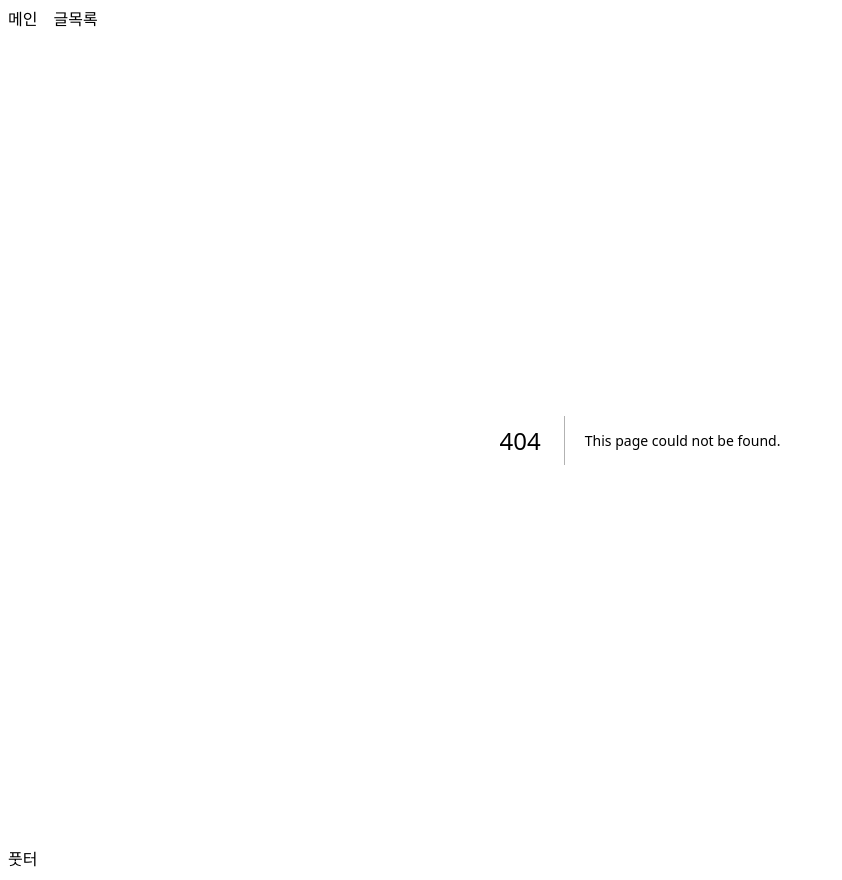
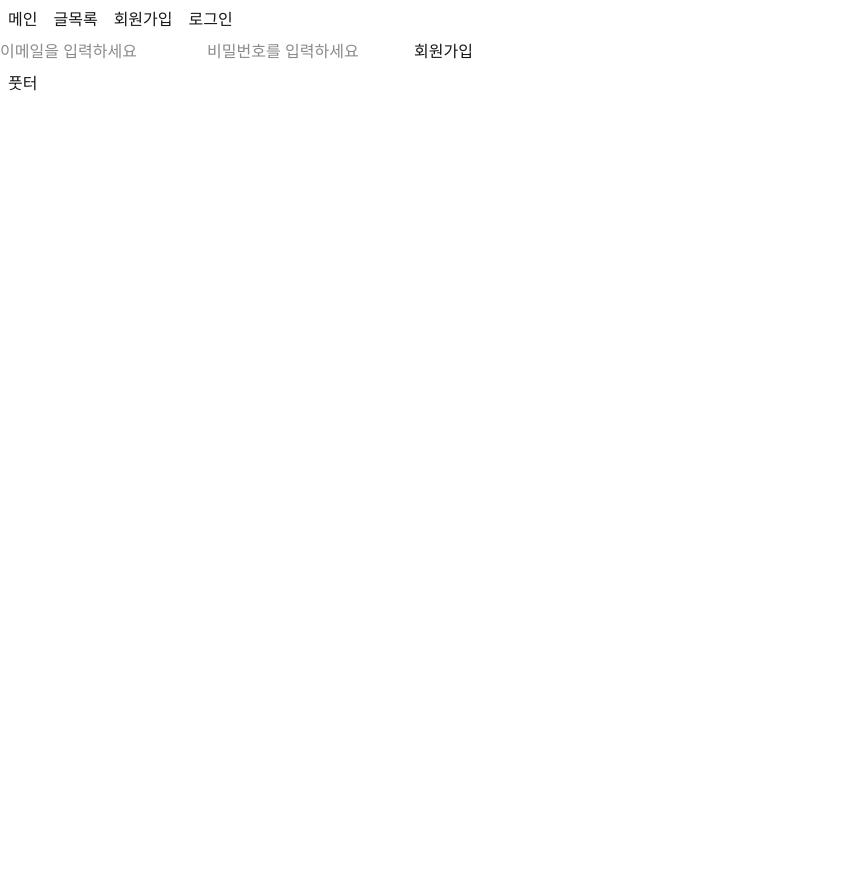
Before and after one commit to predevho/nextjs, a Next.js app: page /signup in a window 1280 px wide. Before the commit this address had no page. Shown: the whole page, without its empty margins (0-842 px from the left). After the commit the page ends 800 px from the top, so only its background shows below. Built offline with nearby package versions, Linux system fonts and the light colour scheme.

Commit message:
로그인 UI 등록 및 이벤트 발생 구현

```diff
--- /dev/null
+++ b/src/app/components/Nav.tsx
@@ -0,0 +1,20 @@
+import Link from 'next/link'
+
+export default function Nav() {
+  return (
+    <nav className="flex">
+      <Link href="/" className="p-2 rounded hover:bg-gray-200">
+        메인
+      </Link>
+      <Link href="/posts" className="p-2 rounded hover:bg-gray-200">
+        글목록
+      </Link>
+      <Link href="/signup" className="p-2 rounded hover:bg-gray-200">
+        회원가입
+      </Link>
+      <Link href="/signin" className="p-2 rounded hover:bg-gray-200">
+        로그인
+      </Link>
+    </nav>
+  )
+}
--- a/src/app/layout.tsx
+++ b/src/app/layout.tsx
@@ -1,6 +1,6 @@
 import type { Metadata } from 'next'
 import { Geist, Geist_Mono } from 'next/font/google'
-import Link from 'next/link'
+import Nav from './components/Nav'
 import './globals.css'
 
 const geistSans = Geist({
@@ -30,14 +30,7 @@ export default function RootLayout({
     >
       <body>
         <header>
-          <nav className="flex">
-            <Link href="/" className="p-2 rounded hover:bg-gray-200">
-              메인
-            </Link>
-            <Link href="/posts" className="p-2 rounded hover:bg-gray-200">
-              글목록
-            </Link>
-          </nav>
+          <Nav />
         </header>
         {children}
         <footer className="p-2">풋터</footer>
--- /dev/null
+++ b/src/app/signup/page.tsx
@@ -0,0 +1,32 @@
+'use client'
+import { useState } from 'react'
+
+export default function SignUp() {
+  const [email, setEmail] = useState('')
+  const [password, setPassword] = useState('')
+
+  const handleOnSubmit = (e: React.SubmitEvent<HTMLFormElement>) => {
+    e.preventDefault()
+    console.log(email, password)
+  }
+
+  return (
+    <form onSubmit={handleOnSubmit}>
+      <input
+        type="email"
+        name="email"
+        placeholder="이메일을 입력하세요"
+        value={email}
+        onChange={(e) => setEmail(e.target.value)}
+      />
+      <input
+        type="password"
+        name="password"
+        placeholder="비밀번호를 입력하세요"
+        value={password}
+        onChange={(e) => setPassword(e.target.value)}
+      />
+      <button>회원가입</button>
+    </form>
+  )
+}
```
